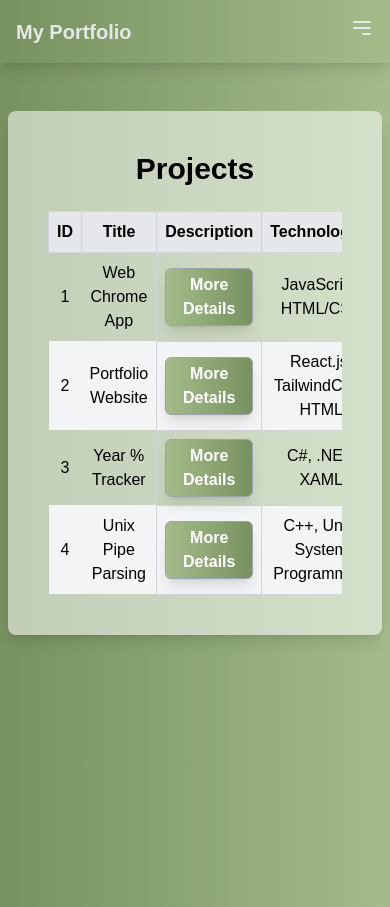
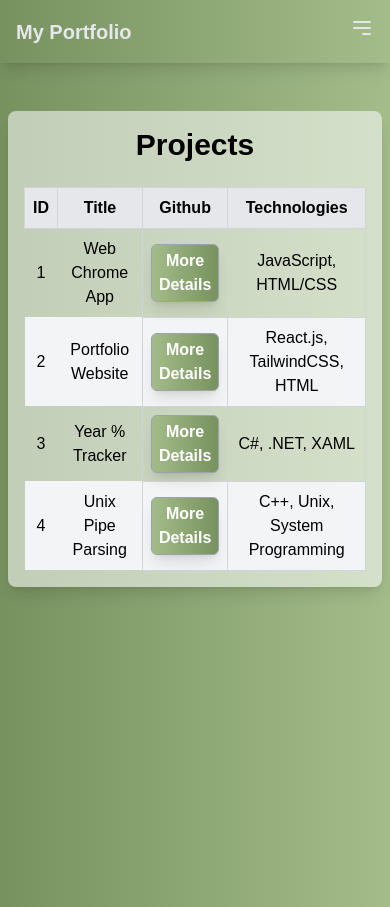
Before and after one commit to mprojr/reactjs-tailwind-portfolio, a React (Vite) app: page /projects-list in a window 390 px wide. Built offline with nearby package versions, Linux system fonts and the light colour scheme; a web font is replaced by a local one.

Commit message:
Fixed mobile bug

```diff
--- a/src/pages/ProjectsPage.jsx
+++ b/src/pages/ProjectsPage.jsx
@@ -10,7 +10,7 @@ function ProjectsPage() {
 
   return (
     <MainLayout>
-      <div className="relative p-6 max-w-5xl mx-auto mt-10 bg-white bg-opacity-55 rounded-lg shadow-lg">
+      <div className="relative sm:p-6 max-w-5xl mx-auto mt-10 bg-white bg-opacity-55 rounded-lg shadow-lg">
         <div className="relative z-10 p-4">
           <h2 className="text-3xl font-bold mb-6">Projects</h2>
           <div className="overflow-x-auto">
@@ -19,7 +19,7 @@ function ProjectsPage() {
                 <tr className="bg-gray-200">
                   <th className="border border-gray-300 p-2">ID</th>
                   <th className="border border-gray-300 p-2">Title</th>
-                  <th className="border border-gray-300 p-2">Description</th>
+                  <th className="border border-gray-300 p-2">Github</th>
                   <th className="border border-gray-300 p-2">Technologies</th>
                 </tr>
               </thead>
```
